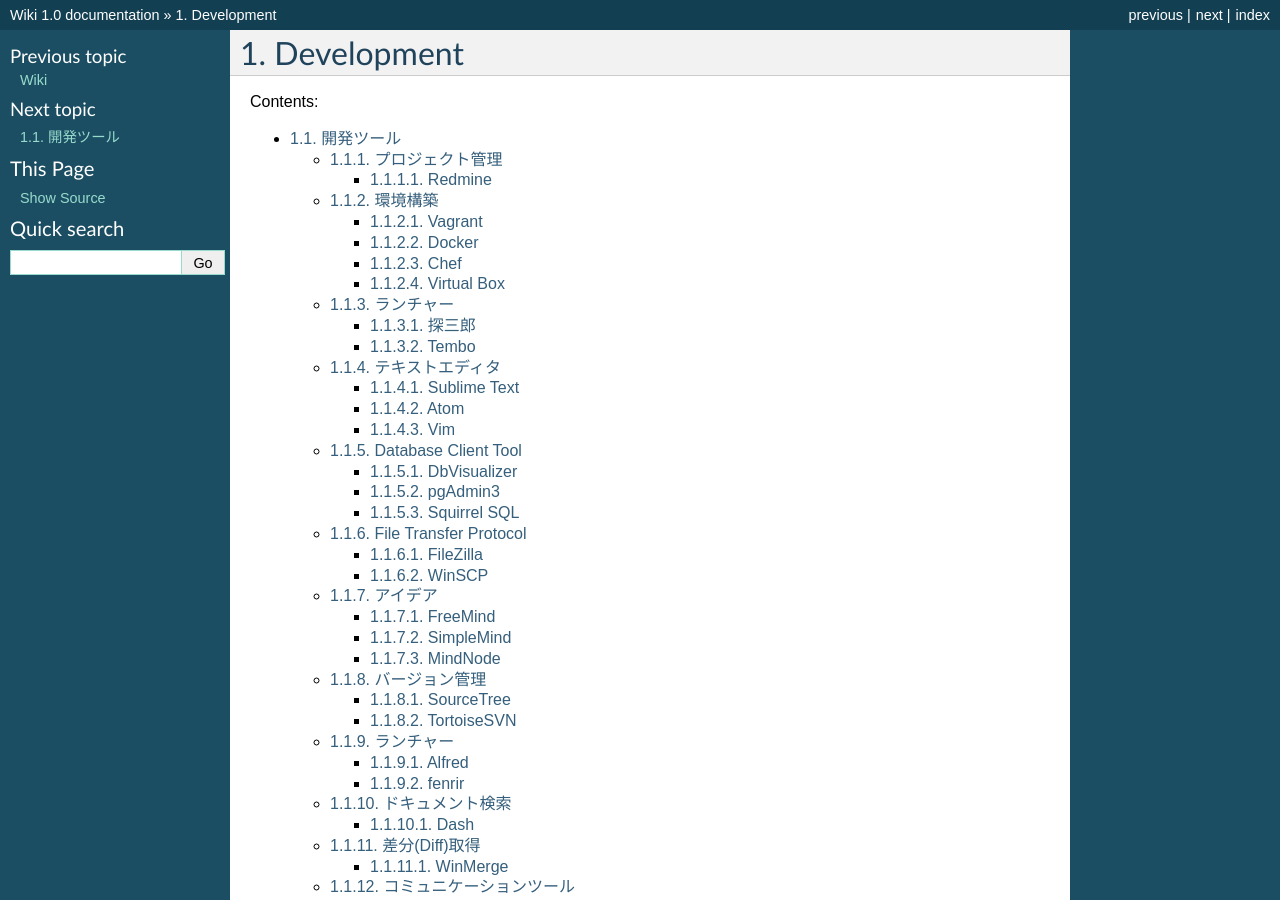
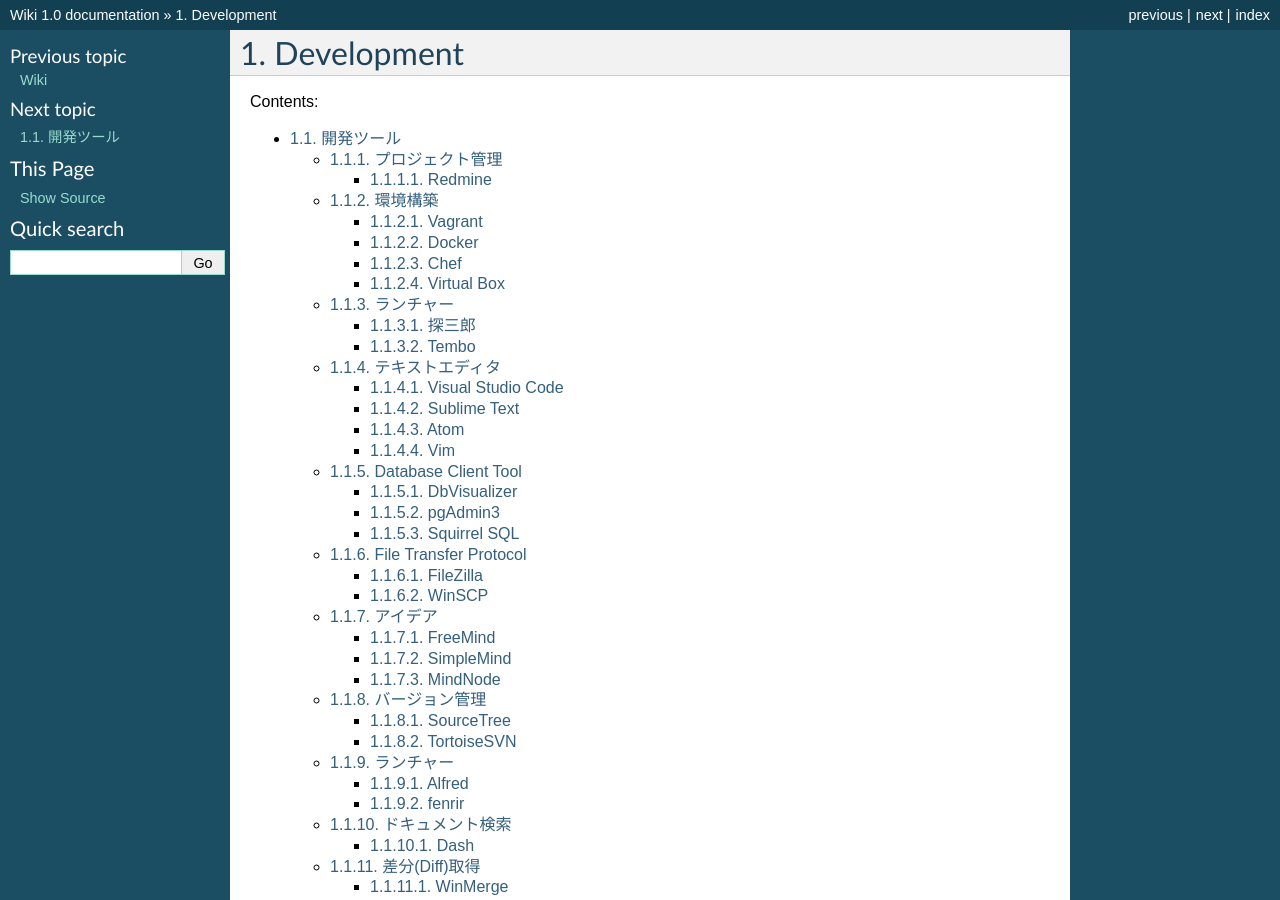
Before and after one commit to madobon/wiki, a Sphinx documentation site: the page built from source/development/index.rst, in a window 1280 px wide and 900 px high. Built offline with Sphinx 7.4.7, drawn with Linux system fonts in a browser that asks for light colours; pages that are not in the unit, such as notebooks, are missing from menus.

Commit message:
Update index.rst

```diff
--- a/source/development/tool/editor/index.rst
+++ b/source/development/tool/editor/index.rst
@@ -5,6 +5,7 @@
 .. toctree::
     :maxdepth: 2
 
+    visual_studio_code/index
     sublime_text/index
     atom/index
     vim/index
```
